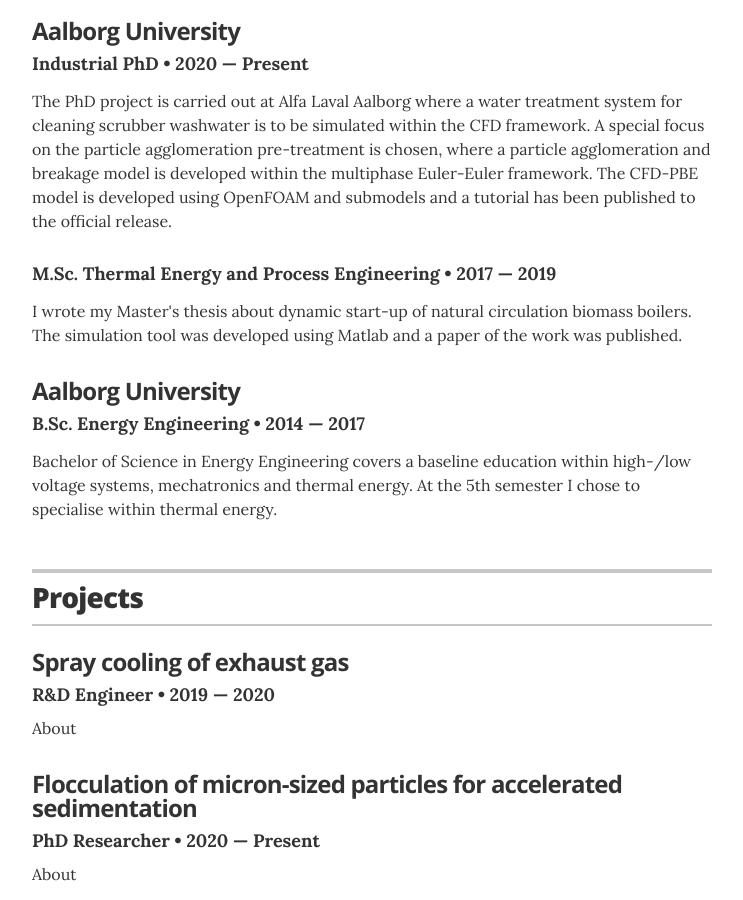
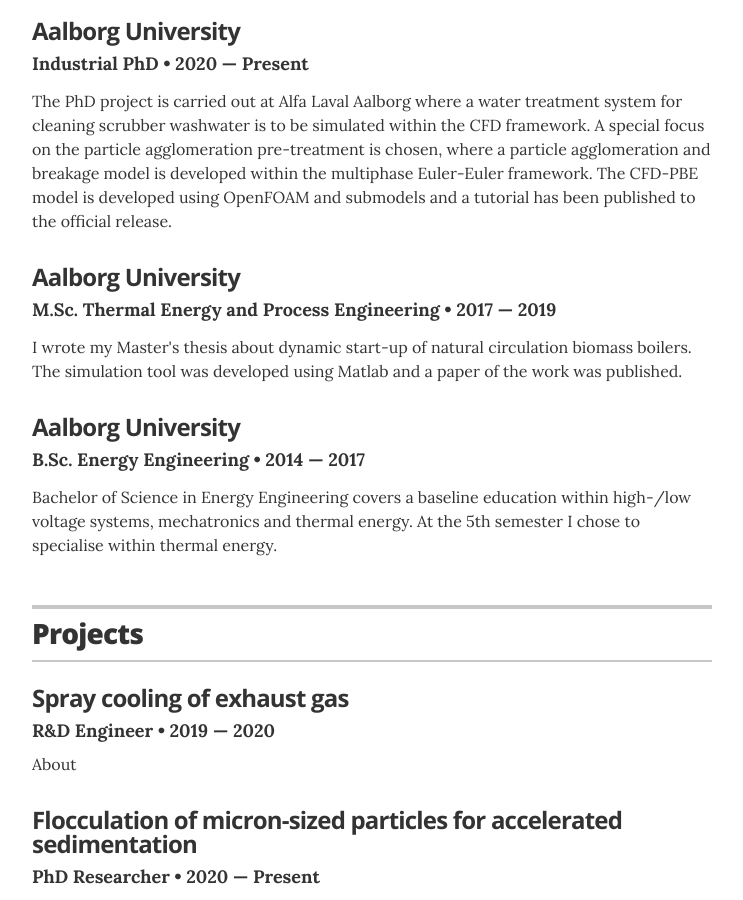
Before and after one commit to kasperbilde/about, a Jekyll site: the page built from index.html, in a window 1280 px wide and 900 px high, scrolled down 1213 px. Shown: the whole window, without its empty margins (268-1011 px from the left). Built offline with Jekyll 4.4.1, drawn with Linux system fonts in a browser that asks for light colours.

Commit message:
added aau

```diff
--- a/_data/education.yml
+++ b/_data/education.yml
@@ -5,6 +5,7 @@
   summary: The PhD project is carried out at Alfa Laval Aalborg where a water treatment system for cleaning scrubber washwater is to be simulated within the CFD framework. A special focus on the particle agglomeration pre-treatment is chosen, where a particle agglomeration and breakage model is developed within the multiphase Euler-Euler framework. The CFD-PBE model is developed using OpenFOAM and submodels and a tutorial has been published to the official release.
 
 - degree: M.Sc. Thermal Energy and Process Engineering
+  uni: Aalborg University
   year: 2017 &mdash; 2019
   summary: I wrote my Master's thesis about dynamic start-up of natural circulation biomass boilers. The simulation tool was developed using Matlab and a paper of the work was published.
 
```
